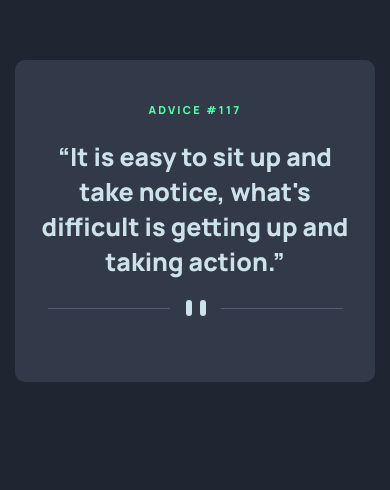
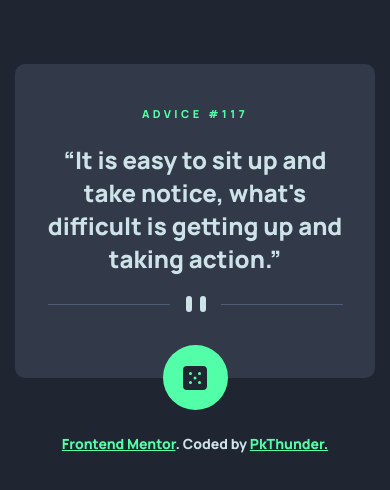
Before and after one commit to pkthunder87/advice-generator, a React (Vite) app: page / in a window 390 px wide. Shown: the part 176-666 px from the top of the page. Built offline with nearby package versions, Linux system fonts and the light colour scheme.

Commit message:
Feat: Finish static mobile design

```diff
--- a/src/App.jsx
+++ b/src/App.jsx
@@ -1,13 +1,8 @@
 import AppLayout from "./components/AppLayout";
-import Attribution from "./components/Attribution";
 import "./sass/main.scss";
 
 function App() {
-  return (
-    <AppLayout>
-      <Attribution />
-    </AppLayout>
-  );
+  return <AppLayout />;
 }
 
 export default App;
--- a/src/components/AppLayout.jsx
+++ b/src/components/AppLayout.jsx
@@ -1,15 +1,27 @@
-function AppLayout({ children }) {
+import Attribution from "./Attribution";
+import DiceButton from "./DiceButton";
+
+function AppLayout() {
   return (
     <main className="app-layout advice">
+      <Attribution />
       <h2 className="advice__number">Advice #117</h2>
       <h2 className="advice__text">
         &ldquo;It is easy to sit up and take notice, what&apos;s difficult is
         getting up and taking action.&rdquo;
       </h2>
-      <img
-        src="./assets/images/pattern-divider-mobile.svg"
-        alt="page divider"
-      />
+
+      <picture>
+        <source
+          media="(min-width:465px)"
+          srcSet="./assets/images/pattern-divider-desktop.svg"
+        />
+        <img
+          src="./assets/images/pattern-divider-mobile.svg"
+          alt="page divider"
+        />
+      </picture>
+      <DiceButton />
     </main>
   );
 }
--- /dev/null
+++ b/src/components/DiceButton.jsx
@@ -0,0 +1,13 @@
+function DiceButton() {
+  return (
+    <div className="advice__dice">
+      <img
+        className="advice__dice--img"
+        src="./assets/images/icon-dice.svg"
+        alt="dice icon"
+      />
+    </div>
+  );
+}
+
+export default DiceButton;
--- a/src/sass/_components.scss
+++ b/src/sass/_components.scss
@@ -28,19 +28,33 @@
   padding-block-end: 6.6rem;
   padding-inline: 2rem;
   margin-block-start: -5rem;
+  max-width: 500px;
 
   &__number {
     font-size: 1.1rem;
     text-transform: uppercase;
-    letter-spacing: 0.2em;
+    letter-spacing: 0.31em;
     padding-block-end: 2.2rem;
   }
 
   &__text {
-    font-size: 2.5rem;
+    font-size: 2.4rem;
     text-align: center;
     padding-block-end: 2.1rem;
 
     color: var(--color-light-cyan);
   }
+
+  &__dice {
+    display: flex;
+    justify-content: center;
+    align-items: center;
+    width: 6.5rem;
+    height: 6.5rem;
+    position: absolute;
+    bottom: -3.2rem;
+
+    border-radius: 100px;
+    background-color: var(--color-neon-green);
+  }
 }
--- a/src/sass/_layout.scss
+++ b/src/sass/_layout.scss
@@ -31,7 +31,7 @@
   width: max-content;
   color: var(--color-light-cyan);
   position: absolute;
-  bottom: -3.5rem;
+  bottom: -7.5rem;
   left: 50%;
   transform: translate(-50%);
 }
```
